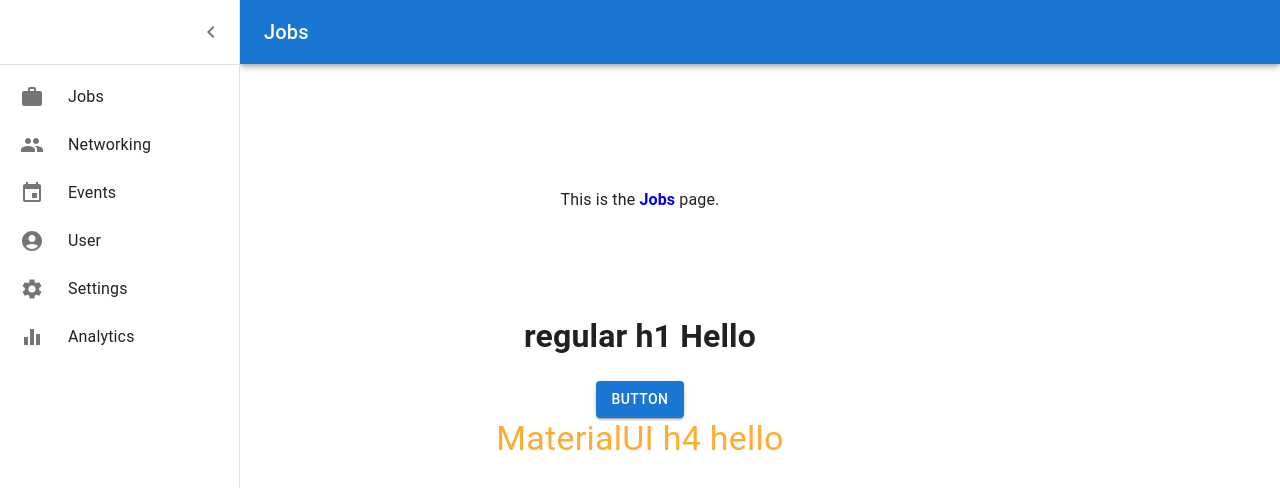
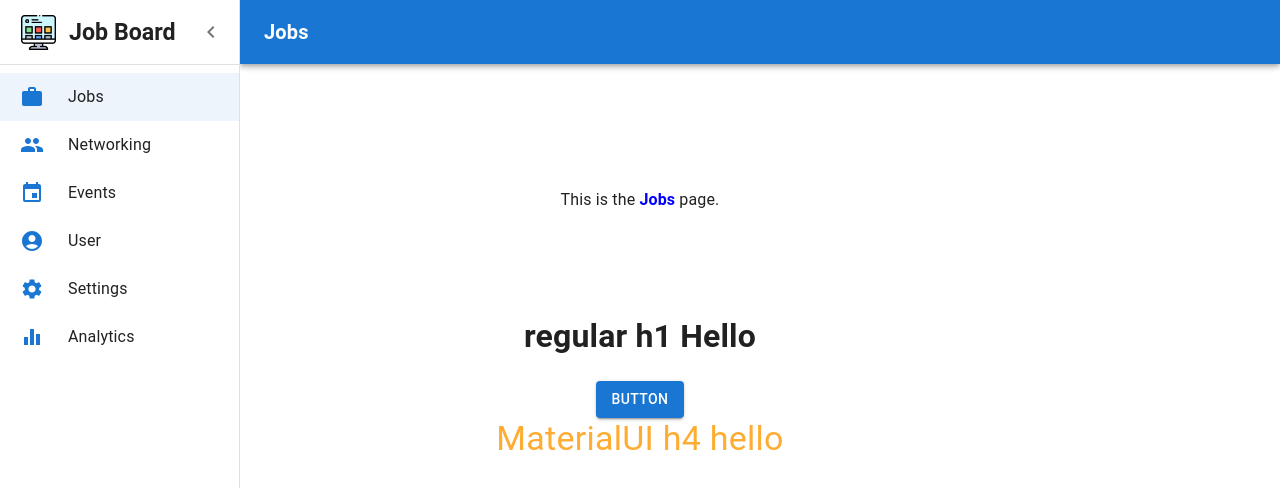
Before and after one commit to michalalayev/Job-Board, a React (Create React App) app: page / in a window 1280 px wide. Both pictures are taken after a click on the button 36 px from the left and 32 px from the top of the page. Shown: the top 488 px of the page. Built offline with nearby package versions, Linux system fonts and the light colour scheme; a web font is replaced by a local one.

Commit message:
improved and perfected the navigation drawer

```diff
--- a/src/components/App.jsx
+++ b/src/components/App.jsx
@@ -2,8 +2,9 @@ import React from "react";
 import { ThemeProvider, createTheme } from "@mui/material/styles";
 import { orange } from "@mui/material/colors";
 import NavDrawer from "./NavDrawer";
-import { Routes, Route } from "react-router-dom";
+import { Routes, Route, useLocation } from "react-router-dom";
 import navDrawerItems from "./navDrawerItems";
+import { useEffect } from "react";
 
 function App() {
   const theme = createTheme({
@@ -14,9 +15,20 @@ function App() {
     },
   });
 
+  const location = useLocation();
+  const path = location.pathname;
+  const appTitle = "Job Board App";
+  let pageTitle = appTitle + " - ";
+  if (path === "/") {
+    pageTitle += "Jobs"
+  } else {
+    pageTitle += path.slice(1).charAt(0).toUpperCase() + path.slice(2);
+  }
+  useEffect(() => { document.title = pageTitle }, [location]);
+
   return (
     <ThemeProvider theme={theme}>
-      <NavDrawer header={"Jobs"} />
+      <NavDrawer />
       <Routes>
         {navDrawerItems.map((item) => (
           <Route key={item.id} path={item.route} element={<item.page />} />
--- a/src/components/HeadingBar.jsx
+++ b/src/components/HeadingBar.jsx
@@ -3,10 +3,11 @@ import Toolbar from "@mui/material/Toolbar";
 import Typography from "@mui/material/Typography";
 import MuiAppBar from "@mui/material/AppBar";
 import { styled } from "@mui/material/styles";
+import { useLocation } from "react-router-dom";
 
 const drawerWidth = 240;
 
-function HeadingBar({ open, header }) {
+function HeadingBar({ open }) {
   const AppBar = styled(MuiAppBar, {
     shouldForwardProp: (prop) => prop !== "open",
   })(({ theme, open }) => ({
@@ -24,6 +25,10 @@ function HeadingBar({ open, header }) {
     }),
   }));
 
+  const location = useLocation();
+  const path = location.pathname;
+  const header = path.slice(1).charAt(0).toUpperCase() + path.slice(2);
+
   return (
     <AppBar position="fixed" open={open}>
       <Toolbar>
@@ -31,9 +36,9 @@ function HeadingBar({ open, header }) {
           variant="h6"
           noWrap
           component="div"
-          sx={{ marginLeft: open ? 0 : 8 }}
+          sx={{ marginLeft: (open ? 0 : 8), fontWeight: "bold" }}
         >
-          {header}
+          {path === "/" ? "Jobs" : header}
         </Typography>
       </Toolbar>
     </AppBar>
--- a/src/components/NavDrawer.jsx
+++ b/src/components/NavDrawer.jsx
@@ -1,4 +1,4 @@
-import * as React from "react";
+import React from "react";
 import { styled } from "@mui/material/styles"; //useTheme
 import Box from "@mui/material/Box";
 import MuiDrawer from "@mui/material/Drawer";
@@ -17,6 +17,7 @@ import navDrawerItems from "./navDrawerItems";
 //import { useNavigate } from "react-router-dom";
 import { Link } from "react-router-dom";
 import HeadingBar from "./HeadingBar";
+import logo from "../logo.png";
 
 const drawerWidth = 240;
 
@@ -41,10 +42,10 @@ const closedMixin = (theme) => ({
   },
 });
 
-const DrawerHeader = styled("div")(({ theme }) => ({
+const DrawerHeader = styled("div")(({ theme, open }) => ({
   display: "flex",
   alignItems: "center",
-  justifyContent: "flex-end",
+  justifyContent: open ? "space-between" : "center",
   padding: theme.spacing(0, 1),
   // necessary for content to be below app bar
   ...theme.mixins.toolbar,
@@ -67,30 +68,56 @@ const Drawer = styled(MuiDrawer, {
   }),
 }));
 
-function NavDrawer({header}) {
+const DrawerTitle = () => (
+  <Box
+    sx={{
+      display: "flex",
+      alignItems: "center",
+      justifyContent: "left",
+      ml: "13px",
+      gap: "13px",
+    }}
+  >
+    <img src={logo} alt="logo" style={{ height: "35px" }} />
+    <Typography
+      variant="h5"
+      noWrap
+      sx={{ fontSize: "1.45rem", fontWeight: "bold" }}
+    >
+      Job Board
+    </Typography>
+  </Box>
+);
+
+function NavDrawer() {
   //const theme = useTheme();
   const [open, setOpen] = React.useState(false);
 
+  function handleDrawerOpening() {
+    setOpen((prevValue) => !prevValue);
+  }
   // function handleDrawerOpen() {
   //   setOpen(true);
   // }
-
   // function handleDrawerClose() {
   //   setOpen(false);
   // }
 
-  function handleDrawerOpening() {
-    setOpen((prevValue) => !prevValue);
-  }
+  //const navigate = useNavigate();
 
-  //const navigate = useNavigate();
+  const [selectedItem, setSelectedItem] = React.useState(0);
+
+  const handleListItemClick = (event, id) => {
+    setSelectedItem(id);
+  };
 
   return (
     <Box sx={{ display: "flex" }}>
       <CssBaseline />
-      <HeadingBar header={header} open={open} />
+      <HeadingBar open={open} />
       <Drawer variant="permanent" open={open}>
-        <DrawerHeader>
+        <DrawerHeader open={open}>
+          {open && <DrawerTitle />}
           <IconButton onClick={handleDrawerOpening}>
             {open ? <ChevronLeftIcon /> : <ChevronRightIcon />}
           </IconButton>
@@ -112,6 +139,8 @@ function NavDrawer({header}) {
                   justifyContent: open ? "initial" : "center",
                   px: 2.5,
                 }}
+                selected={selectedItem === item.id}
+                onClick={(event) => handleListItemClick(event, item.id)}
               >
                 <ListItemIcon
                   sx={{
@@ -120,7 +149,7 @@ function NavDrawer({header}) {
                     justifyContent: "center",
                   }}
                 >
-                  {item.icon}
+                  {<item.icon color="primary" />}
                 </ListItemIcon>
                 <ListItemText
                   primary={item.label}
--- a/src/components/navDrawerItems.js
+++ b/src/components/navDrawerItems.js
@@ -15,42 +15,42 @@ import Analytics from "../pages/analytics";
 const navDrawerItems = [
   {
     id: 0,
-    icon: <WorkIcon />,
+    icon: WorkIcon,
     label: "Jobs",
     route: "/",
     page: Jobs,
   },
   {
     id: 1,
-    icon: <PeopleIcon />,
+    icon: PeopleIcon,
     label: "Networking",
     route: "/networking",
     page: Networking,
   },
   {
     id: 2,
-    icon: <EventIcon />,
+    icon: EventIcon,
     label: "Events",
     route: "/events",
     page: Events,
   },
   {
     id: 3,
-    icon: <AccountCircleIcon />,
+    icon: AccountCircleIcon,
     label: "User",
     route: "/user",
     page: User,
   },
   {
     id: 4,
-    icon: <SettingsIcon />,
+    icon: SettingsIcon,
     label: "Settings",
     route: "/settings",
     page: Settings,
   },
   {
     id: 5,
-    icon: <EqualizerIcon />,
+    icon: EqualizerIcon,
     label: "Analytics",
     route: "/analytics",
     page: Analytics,
```
Also changed, not shown: src/logo.png (added).
